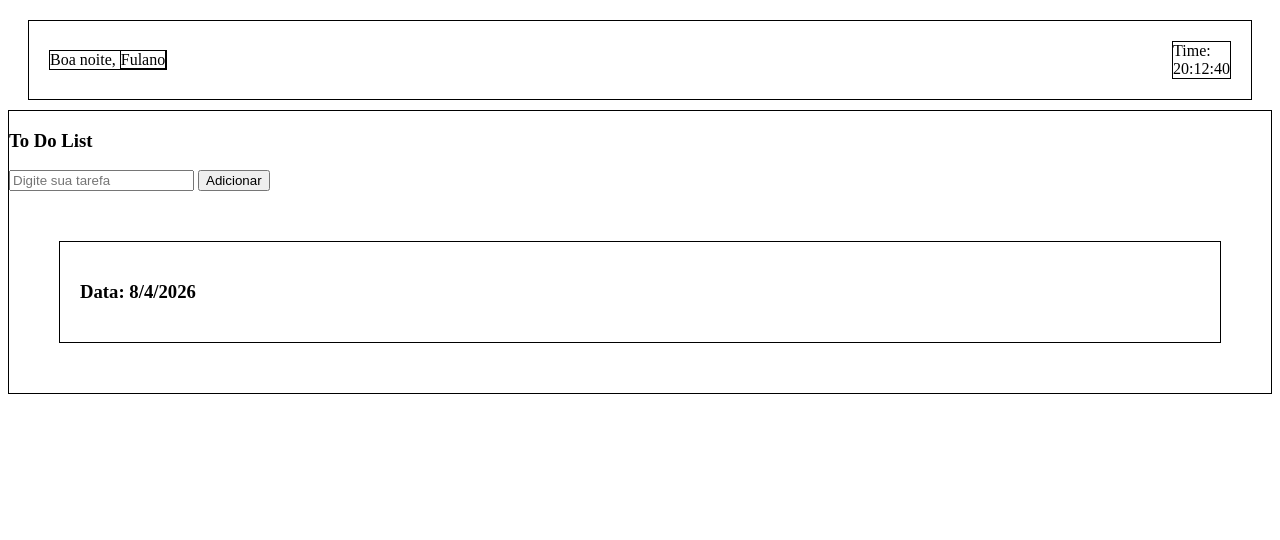
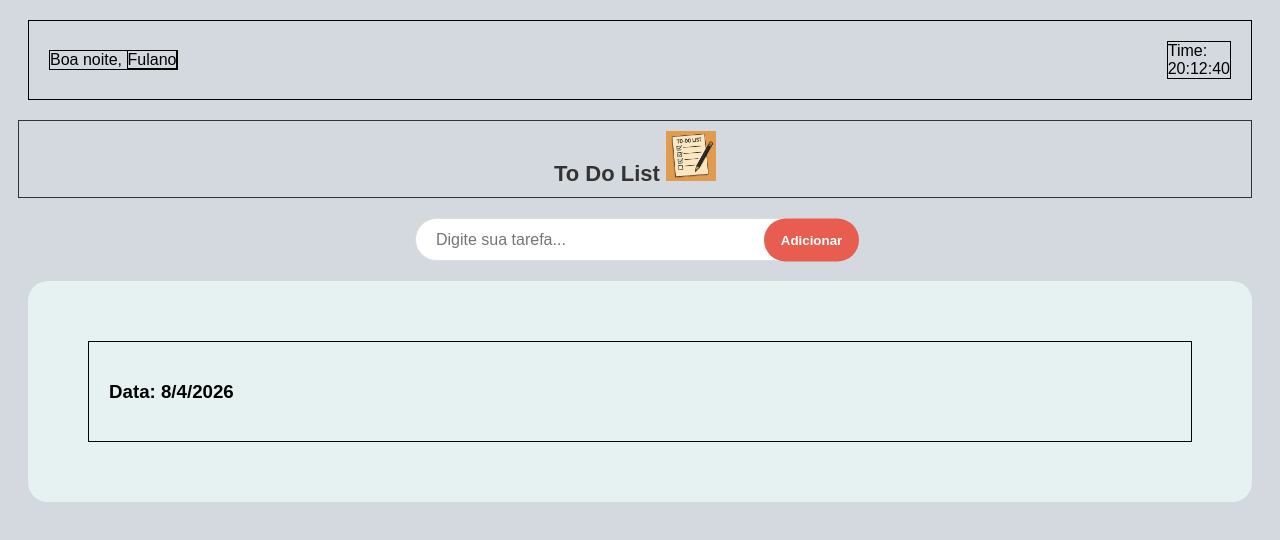
Before and after one commit to Edmiranda099/ToDo, a plain HTML site: page index.html in a window 1280 px wide. Drawn offline with Linux system fonts and the light colour scheme.

Commit message:
ajustado fonte e inserido imagem

```diff
--- a/index.html
+++ b/index.html
@@ -10,8 +10,7 @@
 <body>
     <header class="cabecalho">
             <span id="saudacao">,
-                Olá<span id="nome-usuario">Fulano</span>
-    </span>
+                Olá<span id="nome-usuario">Fulano</span></span>
     <!--<span id="nome-usuario">Fulano</span>-->
 
     <span id="tempo">Time:
@@ -19,23 +18,24 @@
     </span>
     </header>
 
+<div id="tituloToDo">
+    <span>To Do List</span>
+    <img src="Img/baixados.jpg" alt="icone de lista de tarefas">
+</div>
+
+        <form class="form-tarefa">
+        <input type="text" id="novaTarefa" placeholder="Digite sua tarefa...">
+        <button id="adicionar" type="button">
+            Adicionar
+        </button>
+        </form>
+
     <main>
-        <div id="lista de tarefas">
-            <h3>To Do List</h3>
-        </div>
-
-        <div>
-        <input type="text" id="novaTarefa" placeholder="Digite sua tarefa">
-        <button id="adicionar">Adicionar</button>
-        </div>
-
-
         <section>
             <h3>Data: <span id="data"></span></h3>
 
             <div id="listaTarefas"></div>
         </section>
-
     </main>
 
 
--- a/script.js
+++ b/script.js
@@ -67,6 +67,16 @@ btnAdicionar.addEventListener("click", () => { //addEventListener -> Adiciona um
 
     inputTarefa.value = "";
 })
+
+const form = document.querySelector("form");
+
+
+form.addEventListener("keydown", (e) => {
+  if (e.key === "Enter") {
+    e.preventDefault();
+    btnAdicionar.click();
+  }
+})
 /*
 const listaTarefas = document.getElementById("listaTarefas");
 const btnAdicionar = document.getElementById("adicionar");
--- a/style.css
+++ b/style.css
@@ -1,3 +1,14 @@
+/* {
+    border: solid 1px;
+    padding: 20px;
+    margin: 20px;
+    margin-bottom: 10px;
+    text-align: center;
+}-->*/
+body {
+    font-family: Arial, Helvetica, sans-serif;
+    background-color: #d4d9e0;
+}
 .cabecalho {
     border: solid  1px;
     padding: 20px;
@@ -18,7 +29,30 @@
 }
 
 main {
+    /*border: solid 1px;*/
+    background-color: #e6f2f2;
+    padding: 10px;
+    border-radius: 20px;
+    margin: 20px;
+}
+
+#tituloToDo {
     border: solid 1px;
+    padding: 10px;
+    margin: 20px;
+    margin-bottom: 10px;
+    text-align: center;
+    flex: 1;
+    margin-left: 10px;
+    text-align: center;
+    font-weight: bold;
+    font-size: 22px;
+    color: #333;
+}
+
+#tituloToDo img{
+    width: 50px;
+    height: 50px;
 }
 /*
 colunas exatamente iguais, o ideal é:
@@ -87,20 +121,66 @@ section {
     align-items: center;
     /*ustify-content: space-between;*/
 
-    padding: 10px;
-    margin: 10px 0;
+    padding: 12px 15px;
+    margin-top: 10px;
 
-    background: #ddd;
-    border-radius: 20px;
+    background: #d7dce0;
+    border-radius: 12px;
 }
 
 .task label {
     flex: 1;
     margin-left: 10px;
+    text-align: center;
+    font-weight: bold;
+    font-size: 22px;
+    color: #333;
+
 }
 
 .excluir {
     border: none;
     background: transparent;
     cursor: pointer;
+    font-size: 20px;
 }
+
+
+.form-tarefa {
+    position: relative;
+    width: 450px;
+    margin: 20px auto;
+}
+
+#novaTarefa {
+    width: 96%;
+    height: 43px;
+    border: 1px solid #ddd;
+    border-radius: 30px;
+    padding: 0 130px 0 20px;
+    box-sizing: border-box;
+    font-size: 16px;
+    outline:  none;
+}
+
+#adicionar {
+    position: absolute;
+    right: 6px;
+    top: 50%;
+    transform: translateY(-50%);
+
+    width: 95px;
+    height: 43px;
+
+    border: none;
+    border-radius: 25px;
+
+    background-color: #e85d4f;
+    color: white;
+    font-weight: bold;
+    cursor: pointer;
+}
+
+#adicionar:hover {
+    background-color: #d94b3d;
+}
```
Also changed, not shown: Img/baixados.jpg (added).
